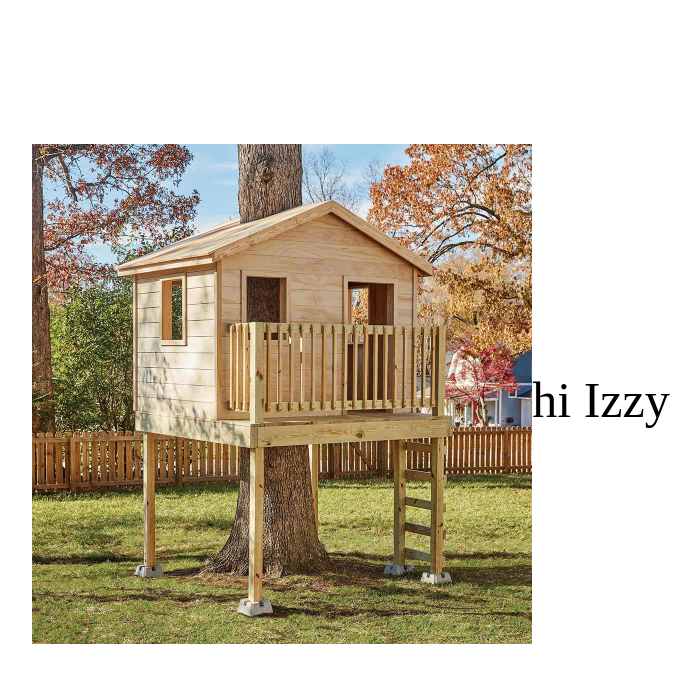
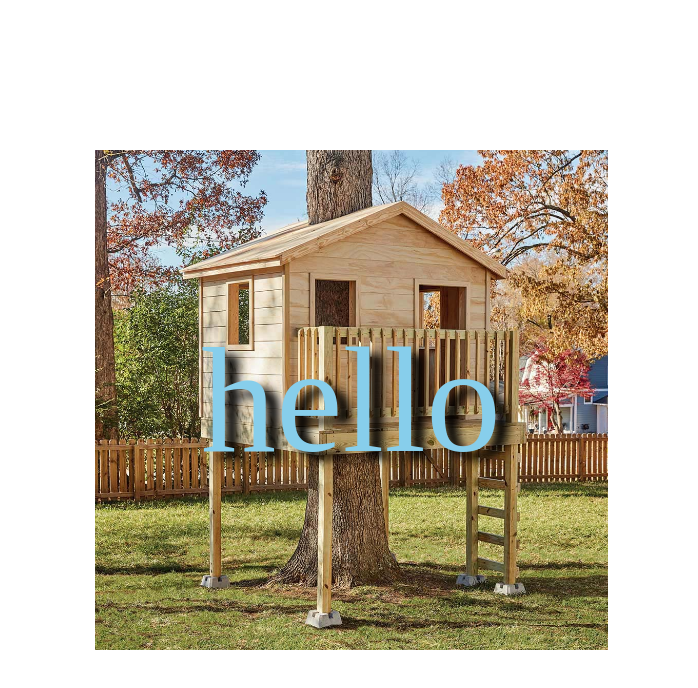
Before and after one commit to ju-tu/schemer, a plain HTML site: page index.html in a window 1280 px wide. Shown: the whole page, without its empty margins (289-987 px from the left). Drawn offline with Linux system fonts and the light colour scheme.

Commit message:
Update index.html
brought text to the center and made it so there was only one treehouse and made a shadow for the text with my dad

```diff
--- a/index.html
+++ b/index.html
@@ -14,25 +14,25 @@
             margin: 0;
         }
 
-        .a {
-            font-size: 50px;
-            text-align: center;
-        }
-
-        .tree-house {
+        .help {
+            display: flex;
+            justify-content: center;
+            align-items: center;
+            font-size: 150px;
+            color: skyblue;
+            text-shadow: black 13px 8px 10px;
+            background-image: url("tree house I want to build.jpeg");
+            background-size: cover;
+            background-position: center;
+            background-color: #cccccc;
+            width: 513px;
             height: 500px;
-        }
-
-        .help {
-            font-size: 50px;
-
         }
     </style>
 </head>
 
 <body>
-    <span class="a"> <img class="tree-house" src="tree house I want to build.jpeg"> </span>
-    <div class="help"> hi Izzy </div>
+    <div class="help"> hello </div>
 </body>
 
 </html>
```
